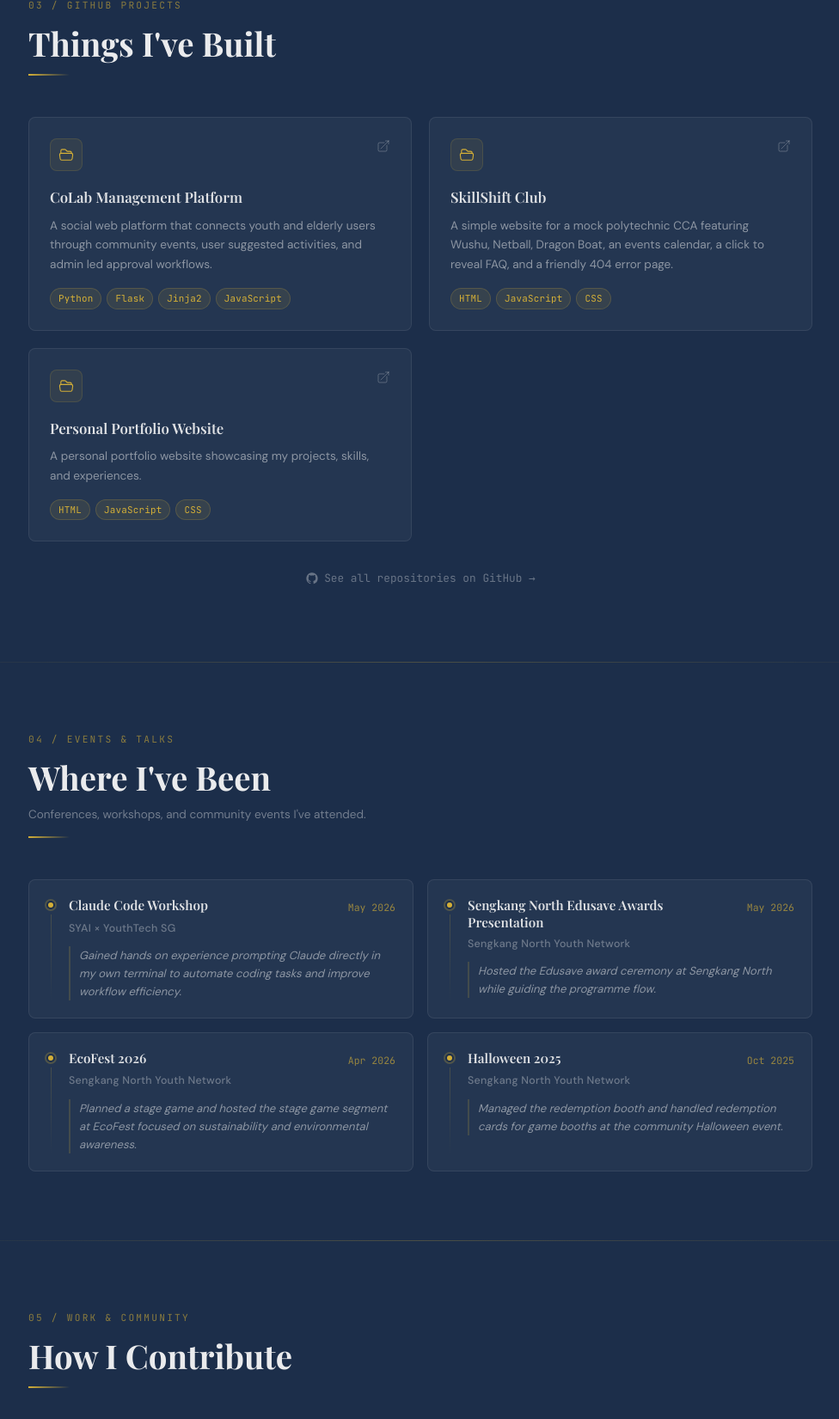
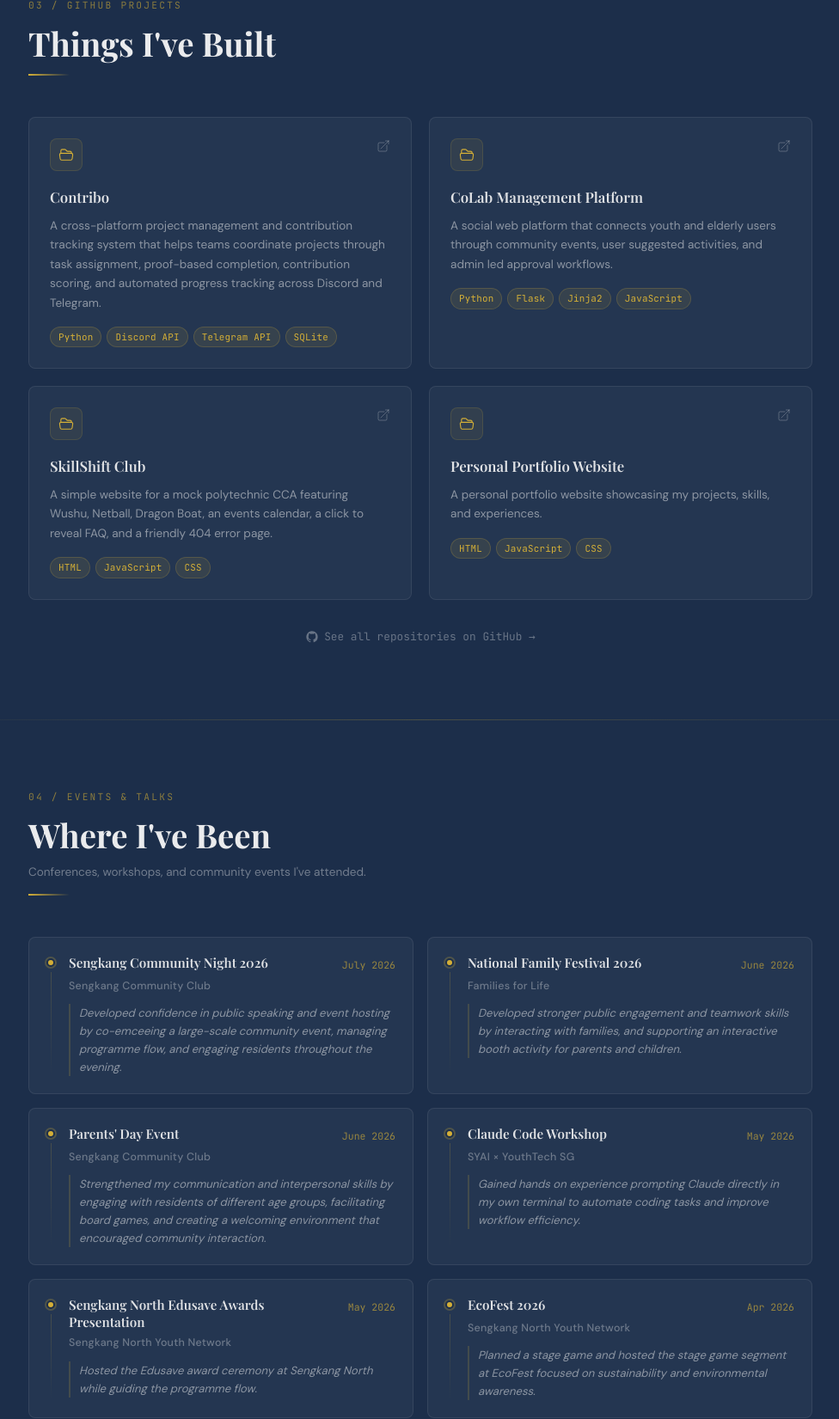
Before and after one commit to firah08/mushfira_portfolio, a Flask app: page / in a window 1280 px wide. Shown: the part 1031-2682 px from the top of the page at 86% size, without its empty margins (151-1127 px from the left). Run offline with Flask 3, Linux system fonts and the light colour scheme; some web fonts are replaced.

Commit message:
added 1 project and multiple events

```diff
--- a/app.py
+++ b/app.py
@@ -5,6 +5,12 @@ app = Flask(__name__)
 # ── DATA ─────────────────────────────────────────────────────────────────────
 
 projects = [
+    {
+       "name": "Contribo",
+       "description": "A cross-platform project management and contribution tracking system that helps teams coordinate projects through task assignment, proof-based completion, contribution scoring, and automated progress tracking across Discord and Telegram.",
+       "tech": ["Python", "Discord API", "Telegram API", "SQLite"],
+       "repo": "https://github.com/firah08/skillshiftclub",
+    },
     {
         "name": "CoLab Management Platform",
         "description": "A social web platform that connects youth and elderly users through community events, user suggested activities, and admin led approval workflows.",
@@ -26,6 +32,24 @@ projects = [
 ]
 
 events = [
+    {
+       "name": "Sengkang Community Night 2026",
+       "host": "Sengkang Community Club",
+       "date": "July 2026",
+       "takeaway": "Developed confidence in public speaking and event hosting by co-emceeing a large-scale community event, managing programme flow, and engaging residents throughout the evening.",
+    },
+    {
+       "name": "National Family Festival 2026",
+       "host": "Families for Life",
+       "date": "June 2026",
+       "takeaway": "Developed stronger public engagement and teamwork skills by interacting with families, and supporting an interactive booth activity for parents and children.",
+    },
+    {
+        "name": "Parents' Day Event",
+        "host": "Sengkang Community Club",
+        "date": "June 2026",
+        "takeaway": "Strengthened my communication and interpersonal skills by engaging with residents of different age groups, facilitating board games, and creating a welcoming environment that encouraged community interaction.",
+    },
     {
         "name": "Claude Code Workshop",
         "host": "SYAI × YouthTech SG",
--- a/templates/index.html
+++ b/templates/index.html
@@ -65,8 +65,6 @@
   </div>
 
   <div class="hero-content">
-    <!-- Pronoun badge -->
-    <div class="hero-pronoun">she / her</div>
 
     <!-- Name -->
     <h1 class="hero-name">
```
